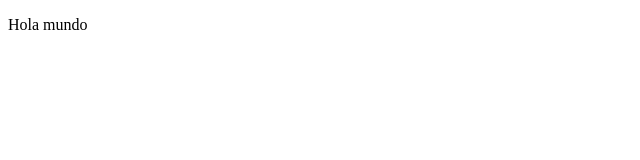
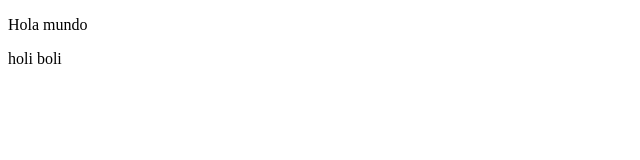
Before and after one commit to marcumo/platziProject1, a plain HTML site: page index.html in a window 1280 px wide. Shown: the full height of the page, 0-640 px from the left. Drawn offline with Linux system fonts and the light colour scheme.

Commit message:
added holi boli

```diff
--- a/index.html
+++ b/index.html
@@ -8,5 +8,6 @@
 </head>
 <body>
     <p>Hola mundo</p>
+    <p>holi boli</p>
 </body>
 </html>
```
